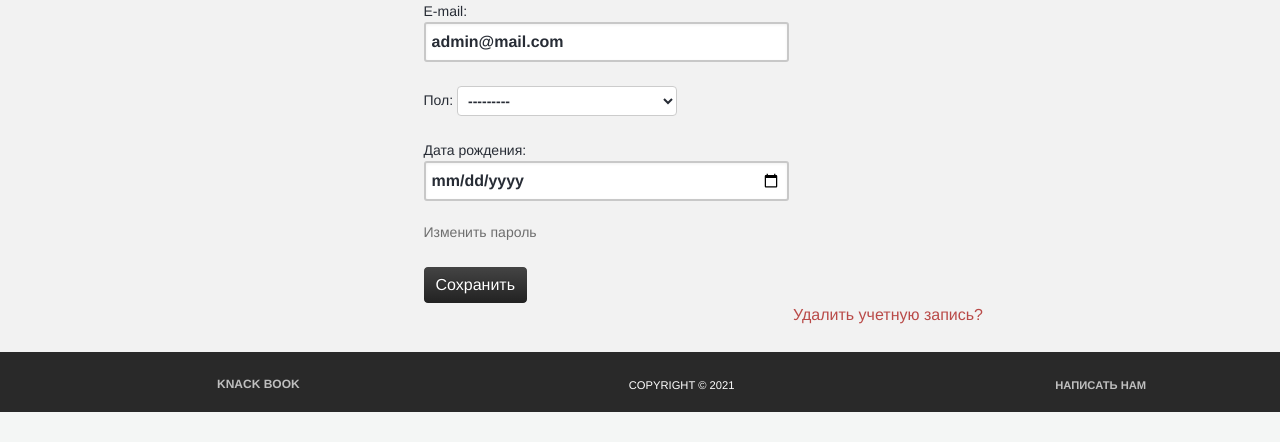
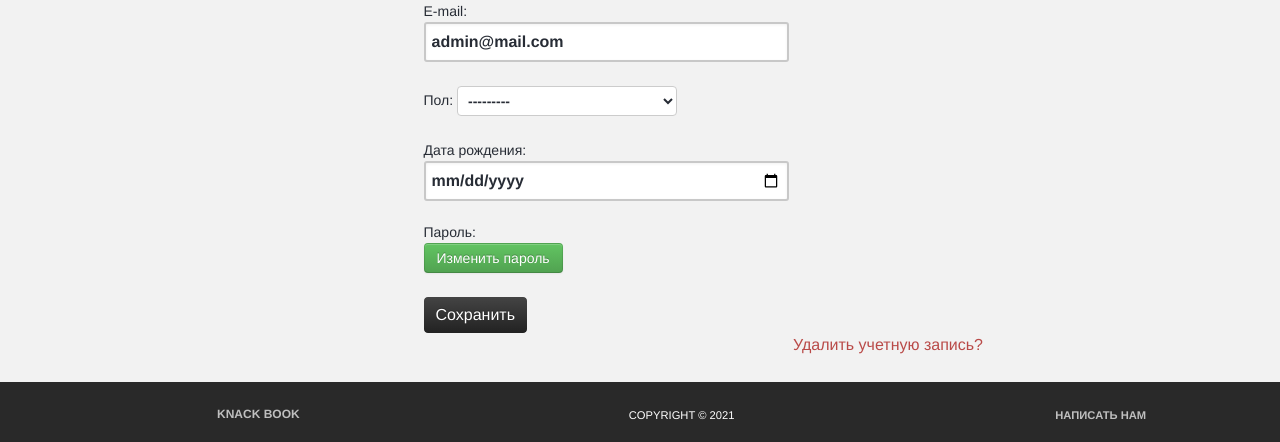
Before and after one commit to alexvydrin/knackbook, a Django app: page /auth/edit/ in a window 1280 px wide. Shown: the part 841-1283 px from the top of the page. Before the commit the page ends 1253 px from the top, so only its background shows below. Run offline with Django 3.2, Linux system fonts and the light colour scheme; a user stored in the database is signed in; data comes from the database, SQL or seed files in the repository.

Commit message:
edit button change password

```diff
--- a/authapp/templates/authapp/edit_user.html
+++ b/authapp/templates/authapp/edit_user.html
@@ -81,7 +81,11 @@
                     <div class="small">Дата рождения: <span
                             class="g-bold">{{ edit_form.birth_date }}</span>
                         <br><br>
-                        <a href="{% url 'auth:edit_password' %}">Изменить
+                    <div class="">Пароль: <span
+                            class="g-bold"></span>
+                    </div>
+                        <a class="btn btn-success"
+                           href="{% url 'auth:edit_password' %}">Изменить
                             пароль</a>
                     </div>
                     <br>
```
